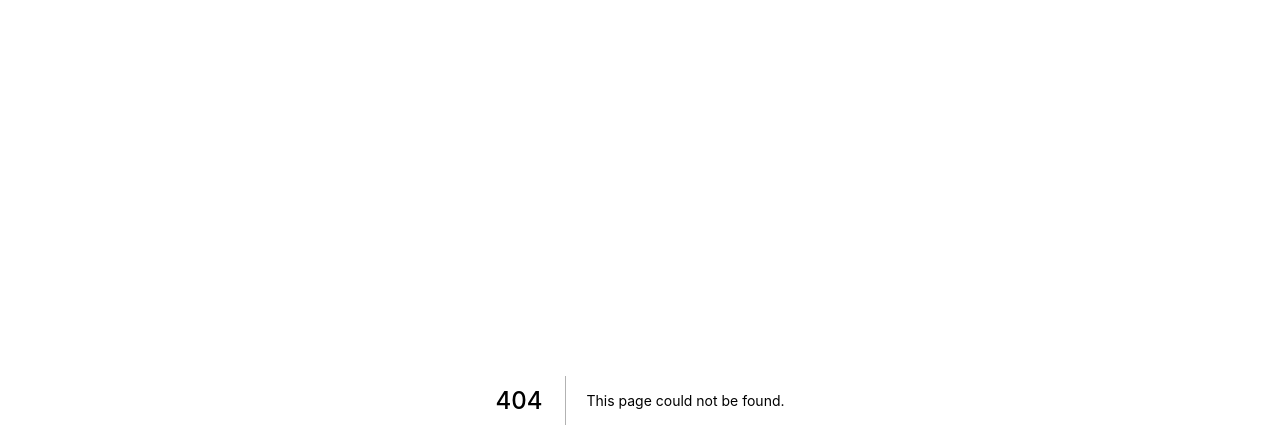
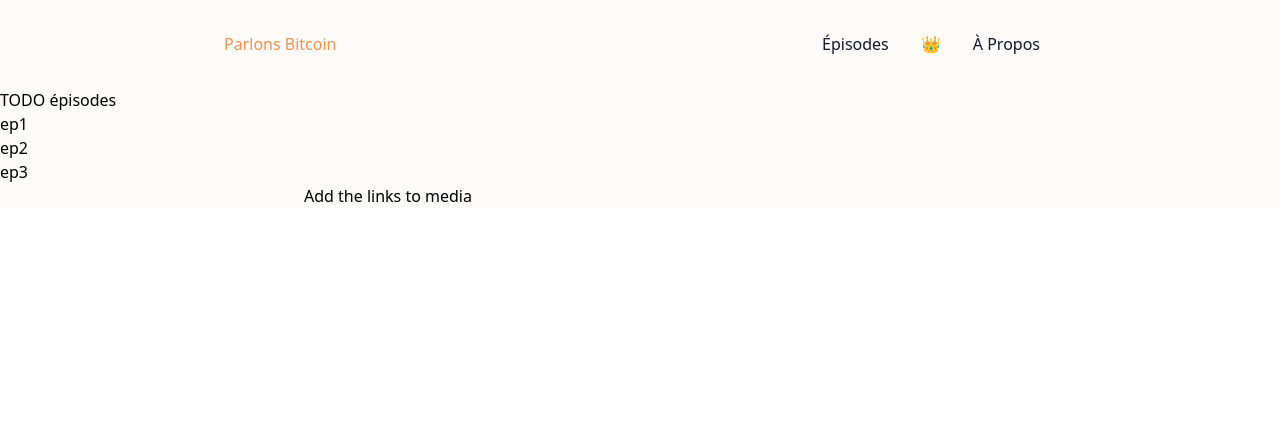
Before and after one commit to omoemm/parlonsbitcoin, a Next.js app: page /episodes in a window 1280 px wide. Before the commit this address had no page. Shown: the top 448 px of the page. Built offline with nearby package versions, Linux system fonts and the light colour scheme.

Commit message:
Add placeholders pages

```diff
--- a/components/Nav.js
+++ b/components/Nav.js
@@ -12,7 +12,7 @@
             Épisodes
             </a>
         </NextLink>
-        <NextLink href="/meric">
+        <NextLink href="/merci">
         <a className="p-1 sm:p-4 text-gray-900 dark:text-gray-100">
             👑</a>
         </NextLink>
--- /dev/null
+++ b/pages/about.js
@@ -0,0 +1,9 @@
+import Container from '../components/Container'
+
+export default function About() {
+  return (
+    <Container>
+      <h1>TODO about</h1>
+    </Container>
+  )
+}
--- /dev/null
+++ b/pages/episodes.js
@@ -0,0 +1,14 @@
+import Container from '../components/Container'
+
+export default function Episodes() {
+  return (
+    <Container>
+      <h1>TODO épisodes</h1>
+      <div className="grid-cols-3">
+        <p>ep1</p>
+        <p>ep2</p>
+        <p>ep3</p>
+      </div>
+    </Container>
+  )
+}
--- /dev/null
+++ b/pages/merci.js
@@ -0,0 +1,9 @@
+import Container from '../components/Container'
+
+export default function Merci() {
+  return (
+    <Container>
+      <h1>TODO merci</h1>
+    </Container>
+  )
+}
```
